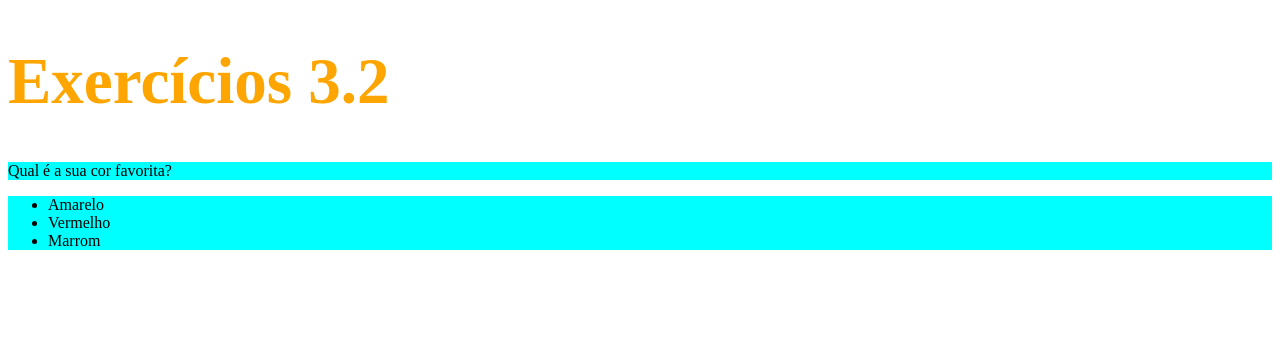
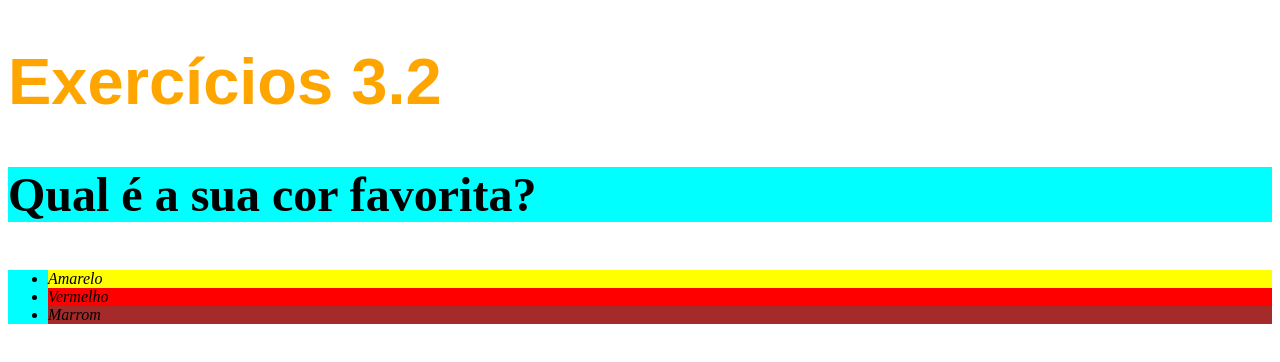
Before and after one commit to Ana-Beatriz-Martins-Lima/trybe.exercicios, a plain HTML site: page Fundamentos/bloco3_html&css/bloco3.2/index.html in a window 1280 px wide. Drawn offline with Linux system fonts and the light colour scheme.

Commit message:
propriedades de texto CSS

```diff
--- a/Fundamentos/bloco3_html&css/bloco3.2/index.html
+++ b/Fundamentos/bloco3_html&css/bloco3.2/index.html
@@ -7,14 +7,38 @@
         h1 {
             font-size: 65px;
             color: orange;
+            font-family: sans-serif;
+
         }
 
         ul {
             background-color: darkgrey;
+            font-style: italic;
         }
 
         .mudanca {
             background-color: aqua;
+        }
+
+        p{
+          font-weight: 600;
+          font-size: 3em;
+        }
+
+        body{
+          font-size: 16px;
+        }
+
+        #amarelo {
+          background-color: yellow;
+        }
+
+        #vermelho {
+          background-color: red;
+        }
+
+        #marrom{
+          background-color: brown;
         }
 
 
@@ -26,9 +50,9 @@
     <h1>Exercícios 3.2</h1>
     <p class="mudanca">Qual é a sua cor favorita?</p>
     <ul class="mudanca">
-      <li>Amarelo</li>
-      <li>Vermelho</li>
-      <li>Marrom</li>
+      <li id="amarelo">Amarelo</li>
+      <li id="vermelho">Vermelho</li>
+      <li id="marrom">Marrom</li>
     </ul>
 
 
```
